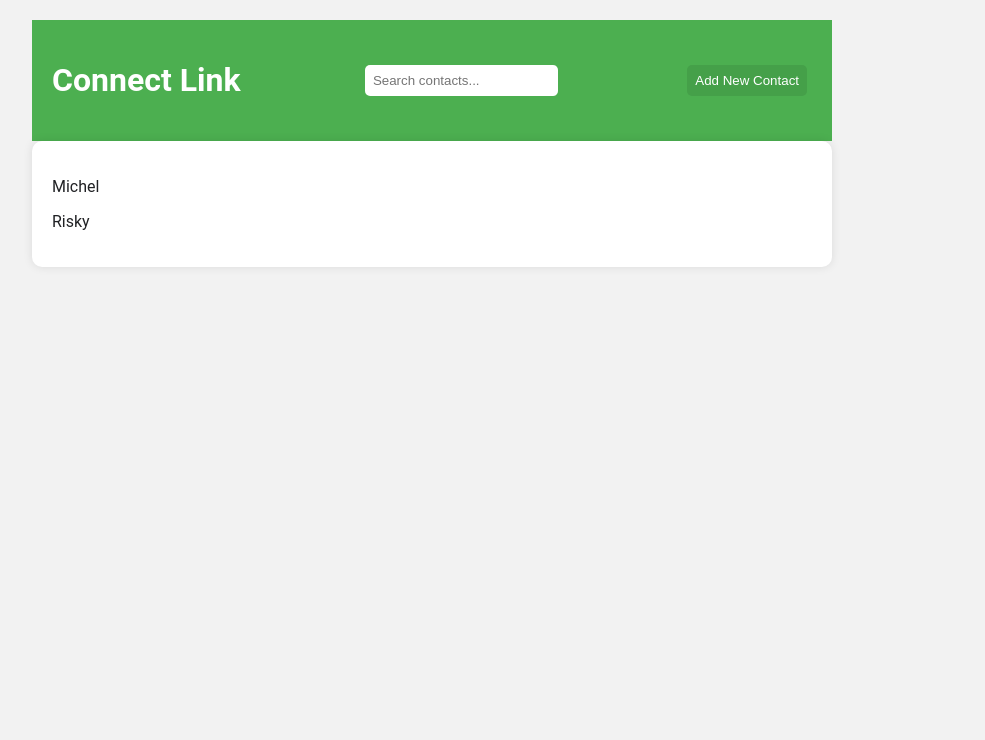
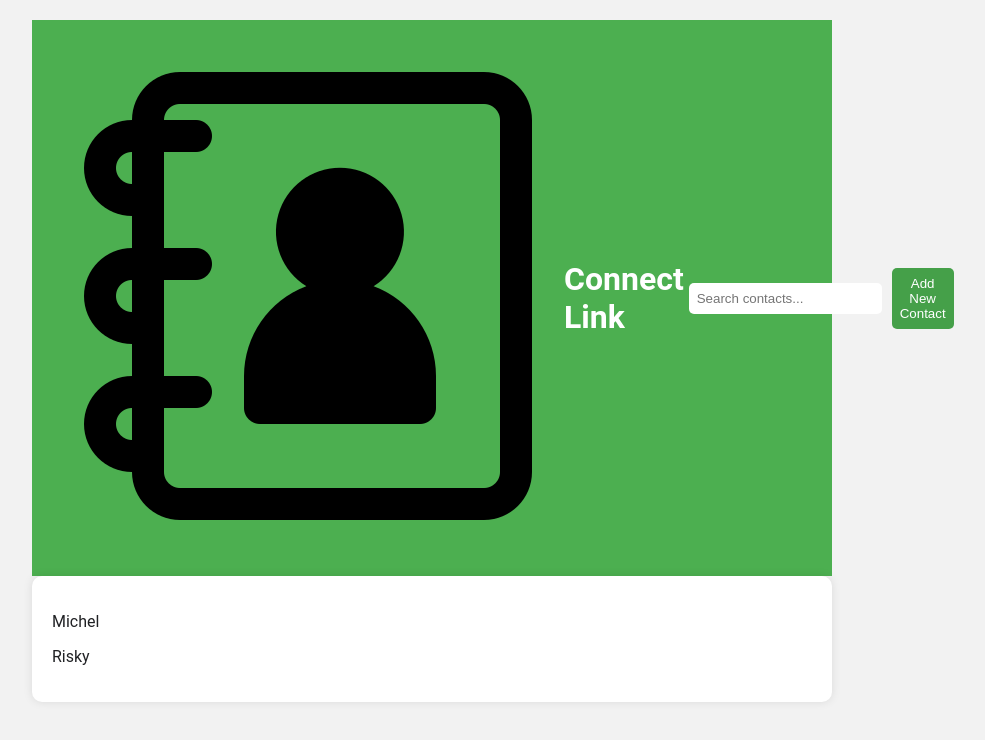
Before and after one commit to Riskirizki/connect-link.com, a plain HTML site: page index.html in a window 1280 px wide. Shown: the whole page, without its empty margins (208-1193 px from the left). Drawn offline with Linux system fonts and the light colour scheme.

```diff
--- a/index.html
+++ b/index.html
@@ -4,11 +4,15 @@
     <meta charset="UTF-8" />
     <meta name="viewport" content="width=device-width, initial-scale=1.0" />
     <title>Connect Link</title>
+    <link rel="icon" href="images/contact.jpg" type="image/jpeg" />
     <link rel="stylesheet" href="index.css" />
   </head>
   <body>
     <div id="app">
       <header>
+        <div class="logo">
+          <img src="images/contact.jpg" alt="Contact Logo" />
+        </div>
         <h1>Connect Link</h1>
         <input type="text" id="search" placeholder="Search contacts..." />
         <button onclick="showAddContactForm()">Add New Contact</button>
```
